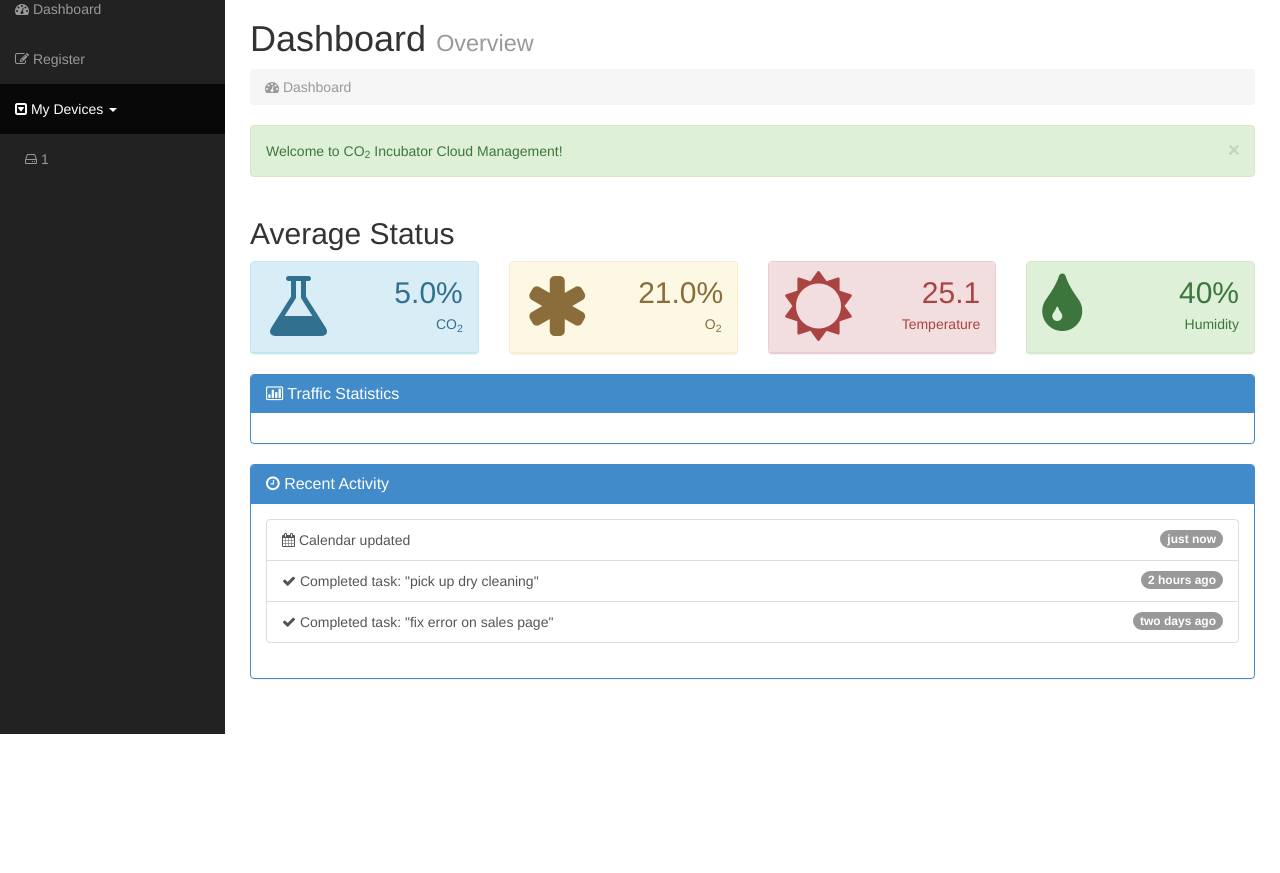
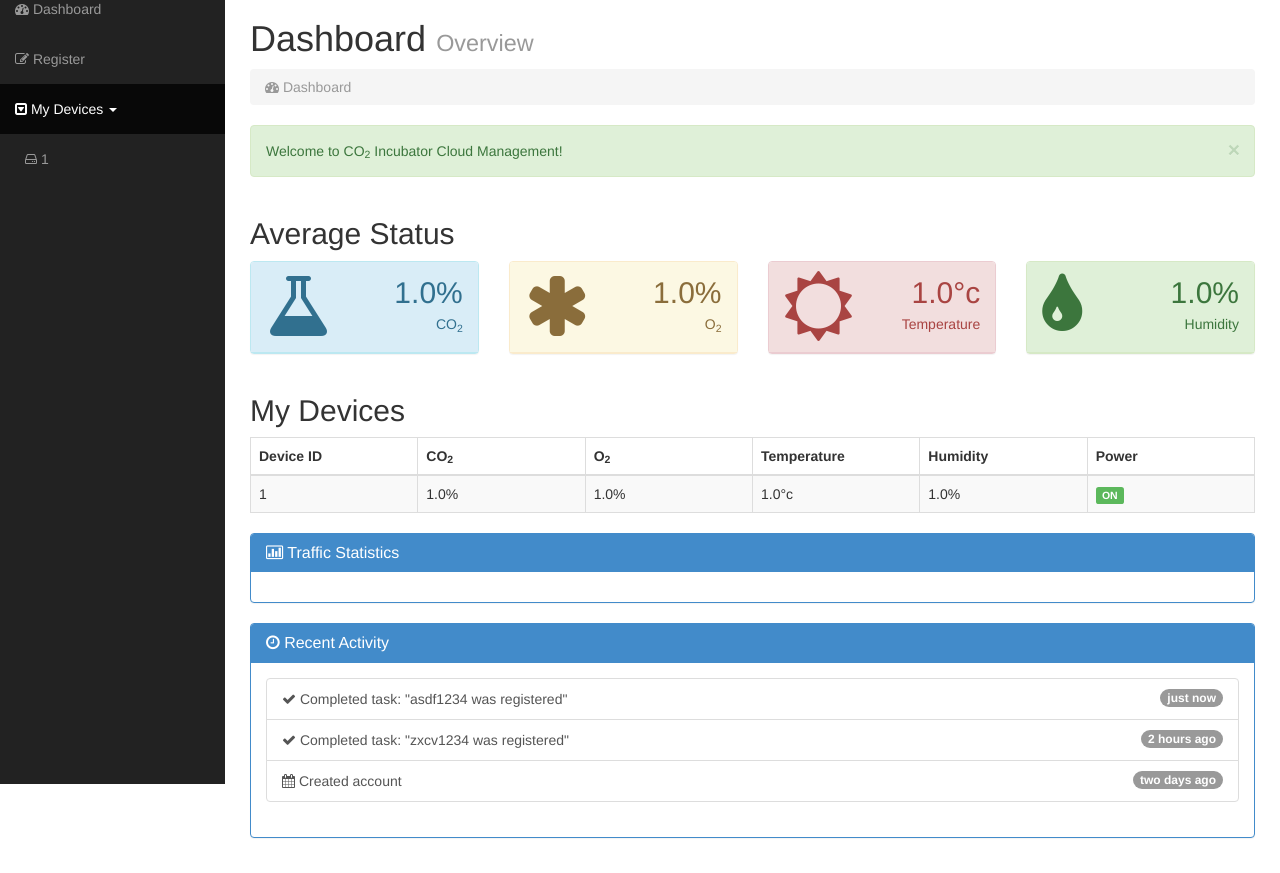
Before and after one commit to loslch/CO2RefrigeratorCloud, a Django app: page /dashboard/ in a window 1280 px wide. Shown: the part 66-939 px from the top of the page. Before the commit the page ends 800 px from the top, so only its background shows below. Run offline with Django 3.2, Linux system fonts and the light colour scheme; a user stored in the database is signed in; tables that the repository leaves empty hold one stand-in row (values such as "Sample post"); some libraries are stand-ins or nearby versions.

Commit message:
대시보드 기능 구현

```diff
--- a/cloud/templatetags/device_tag.py
+++ b/cloud/templatetags/device_tag.py
@@ -1,5 +1,6 @@
 from django import template
-from cloud.models import Device
+from django.db.models import Avg
+from cloud.models import Device, Status
 register = template.Library()
 
 
@@ -16,3 +17,50 @@ def is_display_devices_menu(u):
 def get_my_devices(u):
     devices = Device.objects.filter(user=u)
     return devices
+
+
+@register.filter
+def get_my_devices_and_status(u):
+    my_devices = Device.objects.filter(user=u)
+    device_and_status = my_devices.select_related('status')
+    return device_and_status
+
+
+@register.filter
+def get_avg_co2(u):
+    my_devices = Device.objects.filter(user=u)
+    device_and_status = my_devices.select_related('status')
+    sum = 0
+    for item in device_and_status:
+        sum += item.status.co2
+    return (sum/device_and_status.__len__())
+
+
+@register.filter
+def get_avg_o2(u):
+    my_devices = Device.objects.filter(user=u)
+    device_and_status = my_devices.select_related('status')
+    sum = 0
+    for item in device_and_status:
+        sum += item.status.o2
+    return (sum/device_and_status.__len__())
+
+
+@register.filter
+def get_avg_temperature(u):
+    my_devices = Device.objects.filter(user=u)
+    device_and_status = my_devices.select_related('status')
+    sum = 0
+    for item in device_and_status:
+        sum += item.status.temperature
+    return (sum/device_and_status.__len__())
+
+
+@register.filter
+def get_avg_humidity(u):
+    my_devices = Device.objects.filter(user=u)
+    device_and_status = my_devices.select_related('status')
+    sum = 0
+    for item in device_and_status:
+        sum += item.status.humidity
+    return (sum/device_and_status.__len__())
--- a/templates/dashboard.html
+++ b/templates/dashboard.html
@@ -2,6 +2,7 @@
 {% load i18n %}
 
 {% block content %}
+    {% load device_tag %}
     <div id="page-wrapper">
 
         <div class="row">
@@ -26,7 +27,7 @@
                             <i class="fa fa-flask fa-5x"></i>
                           </div>
                           <div class="col-xs-6 text-right">
-                            <p class="announcement-heading">5.0%</p>
+                            <p class="announcement-heading">{{ user|get_avg_co2|floatformat:1 }}%</p>
                             <p class="announcement-text">CO<sub>2</sub></p>
                           </div>
                         </div>
@@ -41,7 +42,7 @@
                             <i class="fa fa-asterisk fa-5x"></i>
                           </div>
                           <div class="col-xs-6 text-right">
-                            <p class="announcement-heading">21.0%</p>
+                            <p class="announcement-heading">{{ user|get_avg_o2|floatformat:1 }}%</p>
                             <p class="announcement-text">O<sub>2</sub></p>
                           </div>
                         </div>
@@ -56,7 +57,7 @@
                             <i class="fa fa-sun-o fa-5x"></i>
                           </div>
                           <div class="col-xs-6 text-right">
-                            <p class="announcement-heading">25.1</p>
+                            <p class="announcement-heading">{{ user|get_avg_temperature|floatformat:1 }}&deg;c</p>
                             <p class="announcement-text">Temperature</p>
                           </div>
                         </div>
@@ -71,7 +72,7 @@
                             <i class="fa fa-tint fa-5x"></i>
                           </div>
                           <div class="col-xs-6 text-right">
-                            <p class="announcement-heading">40%</p>
+                            <p class="announcement-heading">{{ user|get_avg_humidity|floatformat:1 }}%</p>
                             <p class="announcement-text">Humidity</p>
                           </div>
                         </div>
@@ -80,6 +81,53 @@
                   </div>
                 </div>
                 <!-- /.row -->
+
+                {% if user|is_display_devices_menu %}
+                <div class="row">
+                    <div class="col-lg-12">
+                        <h2>My Devices</h2>
+                        <div class="table-responsive">
+                            <table class="table table-bordered table-hover table-striped">
+                                <thead>
+                                <tr>
+                                    <th class="header col-lg-2">Device ID </th>
+                                    <th class="header col-lg-2">CO<sub>2</sub> </th>
+                                    <th class="header col-lg-2">O<sub>2</sub> </th>
+                                    <th class="header col-lg-2">Temperature </th>
+                                    <th class="header col-lg-2">Humidity </th>
+                                    <th class="header col-lg-2">Power </th>
+                                </tr>
+                                </thead>
+                                <tbody>
+                                {% for item in user|get_my_devices_and_status %}
+                                <tr>
+                                    <td>{{ item.status.device_id }}</td>
+                                    <td>{{ item.status.co2|floatformat:1 }}%</td>
+                                    <td>{{ item.status.o2|floatformat:1 }}%</td>
+                                    <td>{{ item.status.temperature|floatformat:1 }}&deg;c</td>
+                                    <td>{{ item.status.humidity|floatformat:1 }}%</td>
+                                    <td>
+                                        {% if item.status.power == True %}
+                                        <span class="label label-success">ON</span>
+                                        {% elif item.status.power == False %}
+                                        <span class="label label-danger">OFF</span>
+                                        {% else %}
+                                        <span class="label label-warning">Unknown</span>
+                                        {% endif %}
+                                    </td>
+                                </tr>
+                                {% empty %}
+                                <tr>
+                                    <td colspan="2">Sorry, no log data of this device.</td>
+                                </tr>
+                                {% endfor %}
+                                </tbody>
+                            </table>
+                        </div>
+                    </div>
+                </div>
+                <!-- /.row -->
+                {% endif %}
 
                 <div class="row">
                   <div class="col-lg-12">
@@ -105,15 +153,15 @@
                         <div class="list-group">
                           <a href="#" class="list-group-item">
                             <span class="badge">just now</span>
-                            <i class="fa fa-calendar"></i> Calendar updated
+                            <i class="fa fa-check"></i> Completed task: "asdf1234 was registered"
                           </a>
                           <a href="#" class="list-group-item">
                             <span class="badge">2 hours ago</span>
-                            <i class="fa fa-check"></i> Completed task: "pick up dry cleaning"
+                            <i class="fa fa-check"></i> Completed task: "zxcv1234 was registered"
                           </a>
                           <a href="#" class="list-group-item">
                             <span class="badge">two days ago</span>
-                            <i class="fa fa-check"></i> Completed task: "fix error on sales page"
+                            <i class="fa fa-calendar"></i> Created account
                           </a>
                         </div>
                       </div>
--- a/templates/device.html
+++ b/templates/device.html
@@ -88,7 +88,7 @@
                             <i class="fa fa-sun-o fa-5x"></i>
                           </div>
                           <div class="col-xs-6 text-right">
-                            <p class="announcement-heading">{{ status.temperature|floatformat:1 }}&deg;C</p>
+                            <p class="announcement-heading">{{ status.temperature|floatformat:1 }}&deg;c</p>
                             <p class="announcement-text">Temperature</p>
                           </div>
                         </div>
```
